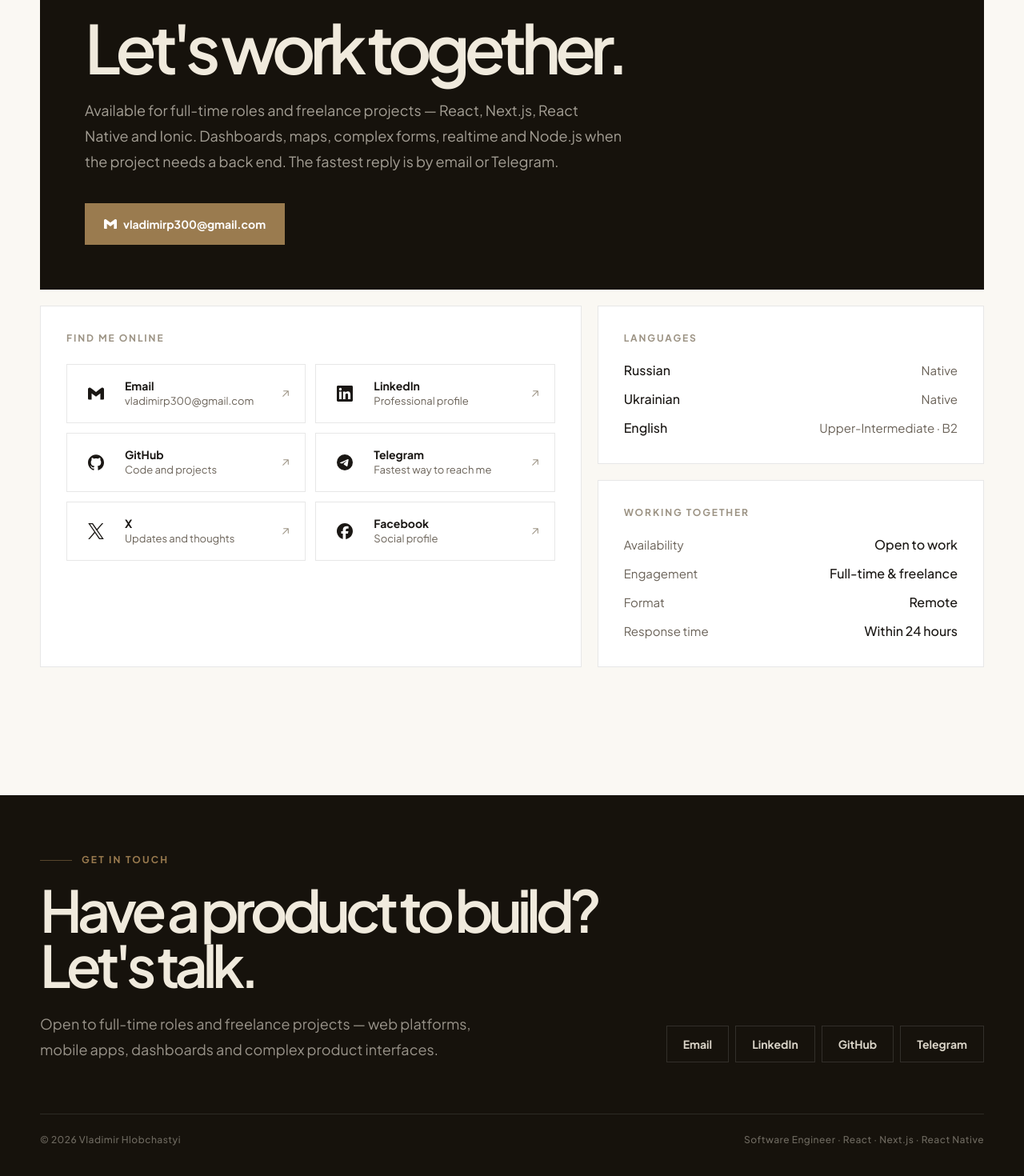
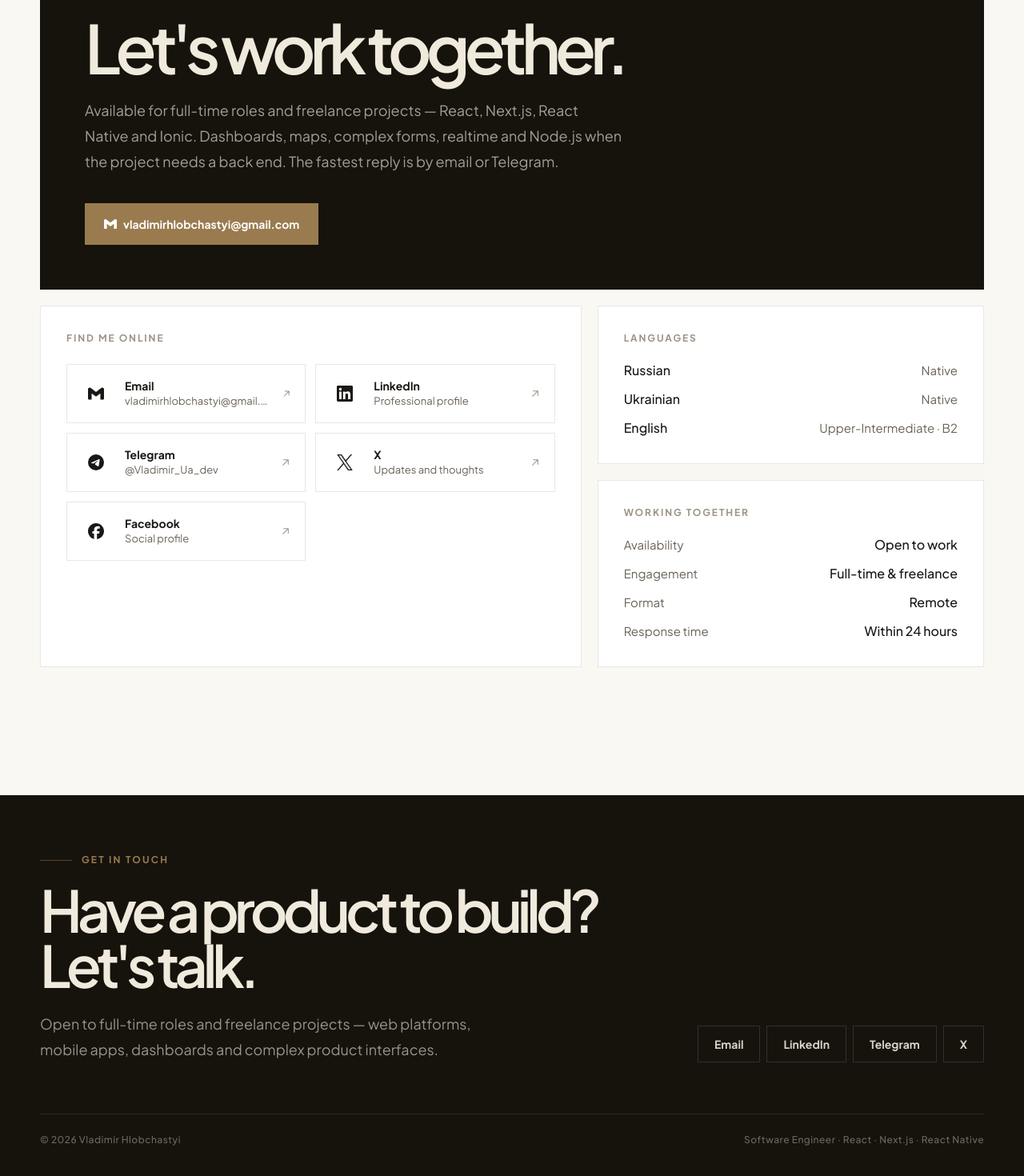
Before and after one commit to vladimirHlobshastyi/personal-website, a Next.js app: page /contact in a window 1280 px wide. Shown: the part 202-1672 px from the top of the page at 80% size. Built offline with nearby package versions, Linux system fonts and the light colour scheme.

Commit message:
feat: improved header and footer. Added link constants

```diff
--- a/src/app/contact/page.tsx
+++ b/src/app/contact/page.tsx
@@ -1,5 +1,6 @@
 import Link from 'next/link';
 import { ArrowIcon, SocialIcon } from '@/components/ui';
+import { CONTACTS } from '@/config/contacts';
 
 export const metadata = {
   title: 'Contact — Vladimir Hlobchastyi',
@@ -7,12 +8,17 @@ export const metadata = {
 };
 
 const socials = [
-  { name: 'email', label: 'Email', value: 'vladimirp300@gmail.com', href: 'mailto:vladimirp300@gmail.com' },
-  { name: 'linkedin', label: 'LinkedIn', value: 'Professional profile', href: '#' },
-  { name: 'github', label: 'GitHub', value: 'Code and projects', href: '#' },
-  { name: 'telegram', label: 'Telegram', value: 'Fastest way to reach me', href: '#' },
-  { name: 'x', label: 'X', value: 'Updates and thoughts', href: '#' },
-  { name: 'facebook', label: 'Facebook', value: 'Social profile', href: '#' },
+  {
+    name: 'email',
+    ...CONTACTS.email,
+  },
+  {
+    name: 'linkedin',
+    ...CONTACTS.linkedin,
+  },
+  { name: 'telegram', ...CONTACTS.telegram },
+  { name: 'x', ...CONTACTS.x },
+  { name: 'facebook', ...CONTACTS.facebook },
 ];
 
 const languages = [
@@ -46,10 +52,10 @@ export default function ContactPage() {
         </p>
         <a
           className="bg-accent mt-9 inline-flex items-center gap-2 px-6 py-4 text-sm font-bold text-white transition-transform hover:-translate-y-0.5"
-          href="mailto:vladimirp300@gmail.com"
+          href={CONTACTS.email.href}
         >
           <SocialIcon name="email" className="h-4 w-4" />
-          vladimirp300@gmail.com
+          {CONTACTS.email.value}
         </a>
       </section>
 
--- /dev/null
+++ b/src/config/contacts.ts
@@ -0,0 +1,27 @@
+export const CONTACTS = {
+  email: {
+    label: 'Email',
+    value: 'vladimirhlobchastyi@gmail.com',
+    href: 'mailto:vladimirhlobchastyi@gmail.com',
+  },
+  linkedin: {
+    label: 'LinkedIn',
+    value: 'Professional profile',
+    href: 'https://www.linkedin.com/in/vladimir-globchastyi/',
+  },
+  telegram: {
+    label: 'Telegram',
+    value: '@Vladimir_Ua_dev',
+    href: 'https://t.me/Vladimir_Ua_dev',
+  },
+  x: {
+    label: 'X',
+    value: 'Updates and thoughts',
+    href: 'https://x.com/Vladi_Dev_ua',
+  },
+  facebook: {
+    label: 'Facebook',
+    value: 'Social profile',
+    href: '#',
+  },
+} as const;
--- a/src/layout/site-footer.tsx
+++ b/src/layout/site-footer.tsx
@@ -1,10 +1,11 @@
 import Link from 'next/link';
+import { CONTACTS } from '@/config/contacts';
 
 const links = [
-  { label: 'Email', href: 'mailto:vladimirp300@gmail.com', external: true },
-  { label: 'LinkedIn', href: '#', external: false },
-  { label: 'GitHub', href: '#', external: false },
-  { label: 'Telegram', href: '#', external: false },
+  { label: CONTACTS.email.label, href: CONTACTS.email.href, external: true },
+  { label: CONTACTS.linkedin.label, href: CONTACTS.linkedin.href, external: true },
+  { label: CONTACTS.telegram.label, href: CONTACTS.telegram.href, external: true },
+  { label: CONTACTS.x.label, href: CONTACTS.x.href, external: true },
 ];
 
 export function SiteFooter() {
--- a/src/layout/site-header.tsx
+++ b/src/layout/site-header.tsx
@@ -3,6 +3,7 @@
 import Link from 'next/link';
 import { usePathname } from 'next/navigation';
 import { ThemeToggle } from '@/components/ui';
+import { CONTACTS } from '@/config/contacts';
 
 const navItems = [
   { href: '/', label: 'Home' },
@@ -46,7 +47,7 @@ export function SiteHeader() {
 
         <div className="flex items-center justify-end gap-5">
           <a
-            href="mailto:vladimirp300@gmail.com"
+            href={CONTACTS.email.href}
             className="group hover:text-accent inline-flex items-center gap-2 text-sm font-semibold transition-colors max-lg:hidden"
           >
             <span className="bg-accent/60 group-hover:bg-accent h-1.5 w-1.5 rounded-full transition-colors" />
```
